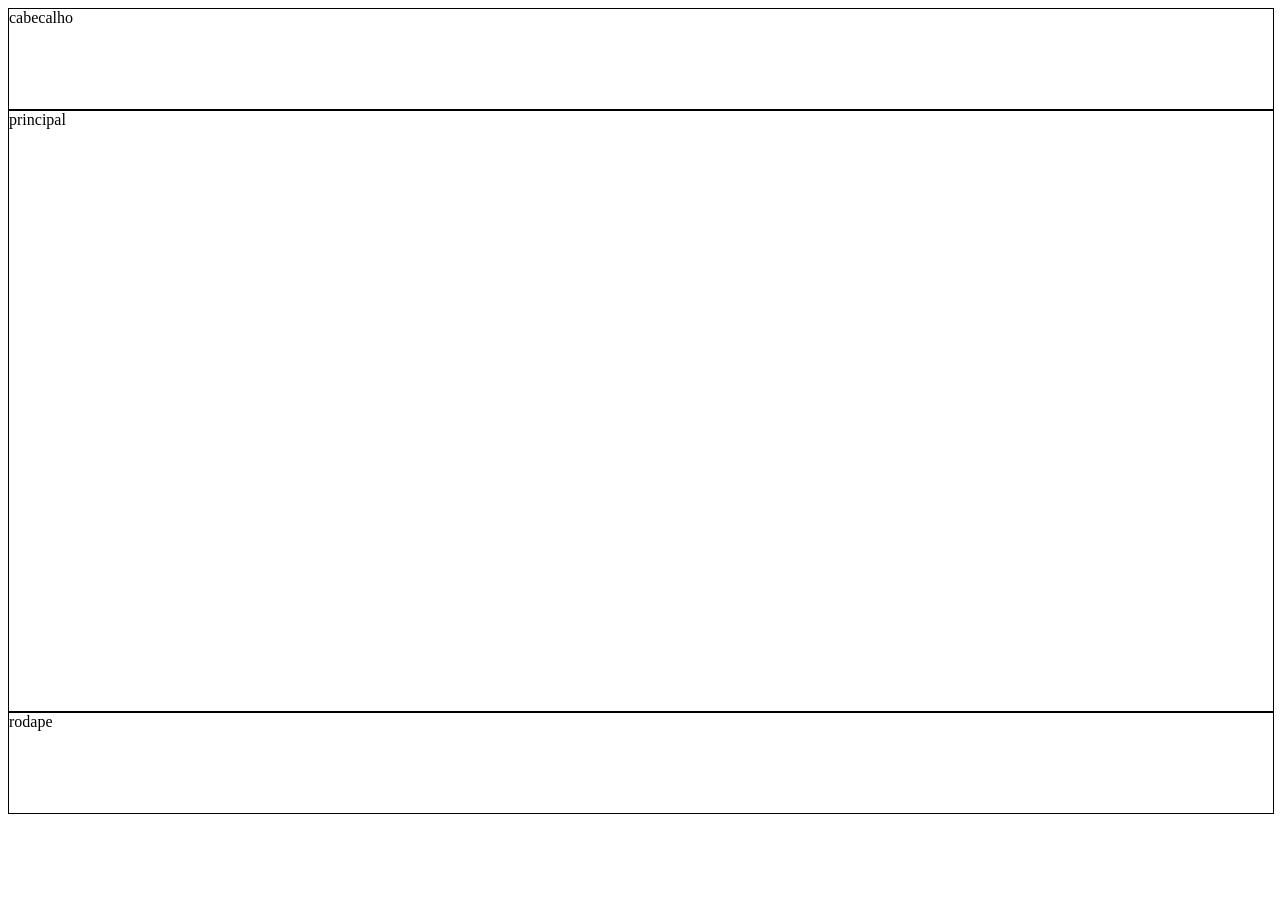
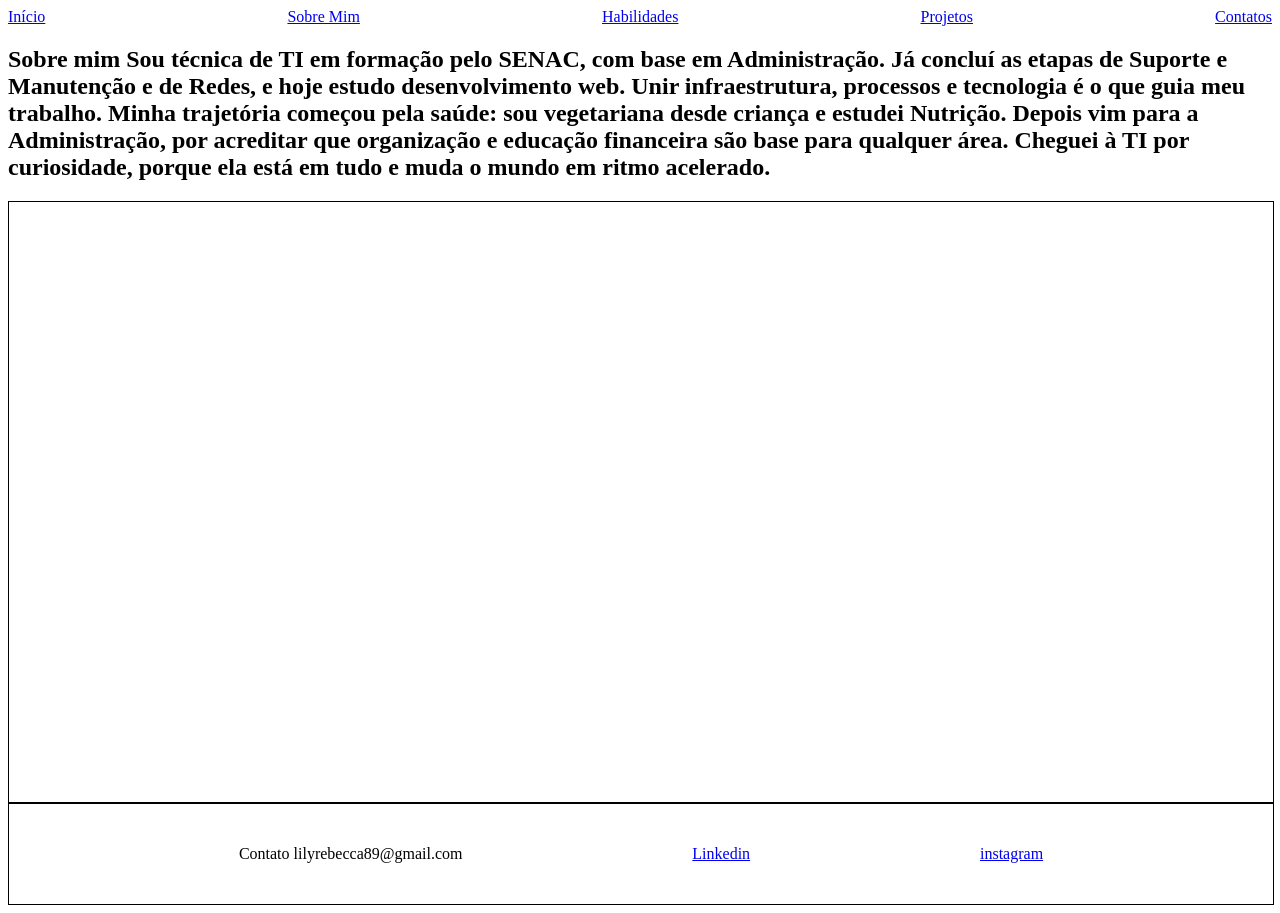
Before and after one commit to lilyrebecca89-svg/portif-lio, a plain HTML site: page index.html in a window 1280 px wide. Before the commit the page ends 822 px from the top, so only its background shows below. Drawn offline with Linux system fonts and the light colour scheme.

Commit message:
Refactor HTML structure and enhance CSS styles for navigation and footer

```diff
--- a/css/style.css
+++ b/css/style.css
@@ -1,3 +1,13 @@
+nav{
+
+    display: flex;
+    justify-content: space-between;
+}
+nav li{
+    display: inline-flex;
+
+}
+
 .conteiner{
     display: grid;
 
@@ -5,6 +15,11 @@
 
 .conteiner div{
     border: #000 1px solid;
+    width: 100%;
+}
+
+.hero{
+     border: #000 1px solid;
     width: 100%;
 }
 
@@ -17,5 +32,12 @@
 }
 .footer{
     height: 100px;
+}
+.footer {
+  display: flex;
+  justify-content: space-evenly;
+  align-items: center;}
 
-}
+  .footer a{
+    display: inline-flex;
+  }
--- a/index.html
+++ b/index.html
@@ -1,16 +1,77 @@
 <!DOCTYPE html>
 <html lang="en">
+
 <head>
     <meta charset="UTF-8">
     <meta name="viewport" content="width=device-width, initial-scale=1.0">
     <title>Document</title>
     <link rel="stylesheet" href="css/style.css">
 </head>
+
 <body>
-    <div class="conteiner">
-        <div class="header">cabecalho</div>
-        <div class="main">principal</div>
-        <div class="footer">rodape</div>
-    </div>
+    <header>
+        <nav>
+            <li><a href="#hero" class="active">Início</a></li>
+            <li><a href="sobre" class="active">Sobre Mim</a></li>
+            <li><a href="habilidades" class="active">Habilidades</a></li>
+            <li><a href="projetos" class="active">Projetos</a></li>
+            <li><a href="contatos" class="active">Contatos</a> </li>
+        </nav>
+
+
+
+        <main>
+            <hero>
+
+
+</hero>
+
+
+
+            <section id="sobre"><h2>Sobre mim
+Sou técnica de TI em formação pelo SENAC, com base em Administração. Já concluí as etapas de Suporte e Manutenção e de Redes, e hoje estudo desenvolvimento web. Unir infraestrutura, processos e tecnologia é o que guia meu trabalho.
+Minha trajetória começou pela saúde: sou vegetariana desde criança e estudei Nutrição. Depois vim para a Administração, por acreditar que organização e educação financeira são base para qualquer área. Cheguei à TI por curiosidade, porque ela está em tudo e muda o mundo em ritmo acelerado.
+</h2>
+
+            </section>
+            <section id="habilidades"> </section>
+
+            <section id="projetos">
+
+
+            </section>
+            <section id="formação">
+            </section>
+
+
+            </section>
+        </main>
+
+
+        <div class="conteiner">
+
+            <div class="main">
+            </div>
+            <section id="habilidades">
+
+            </section>
+
+
+
+
+
+
+
+            <div class="footer">Contato lilyrebecca89@gmail.com
+                    <a
+                        href="https://www.linkedin.com/in/rebecca-lily-gomes-043b0141a">Linkedin</a>
+
+                    <a href="https://www.instagram.com/rebeccallily">instagram</a>
+            </div>
+
+
+
+        </div>
 </body>
+
 </html>
```
